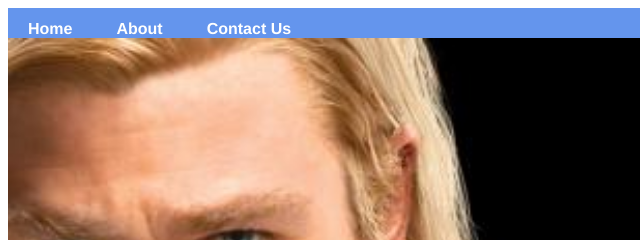
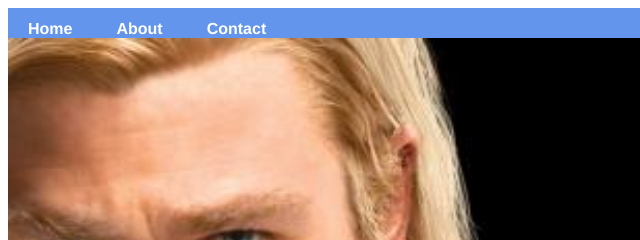
Before and after one commit to paddiek/Super-hero-App, a plain HTML site: page index.html in a window 1280 px wide. Shown: the top 240 px of the page, 0-640 px from the left. Drawn offline with Linux system fonts and the light colour scheme.

Commit message:
Revert "changed contact to contact us"
This reverts commit bc2e37b92db97ab8e4fd108ad7709f53f0e0ece6.

```diff
--- a/index.html
+++ b/index.html
@@ -6,7 +6,7 @@
     </head>
     <body>
         <div id="menu">
-            <a href="index.html">Home</a> <a href="about.html">About</a> <a href="contact.html">Contact Us</a>
+            <a href="index.html">Home</a> <a href="about.html">About</a> <a href="contact.html">Contact</a>
 
         </div>
        <div class="gallery">
```
